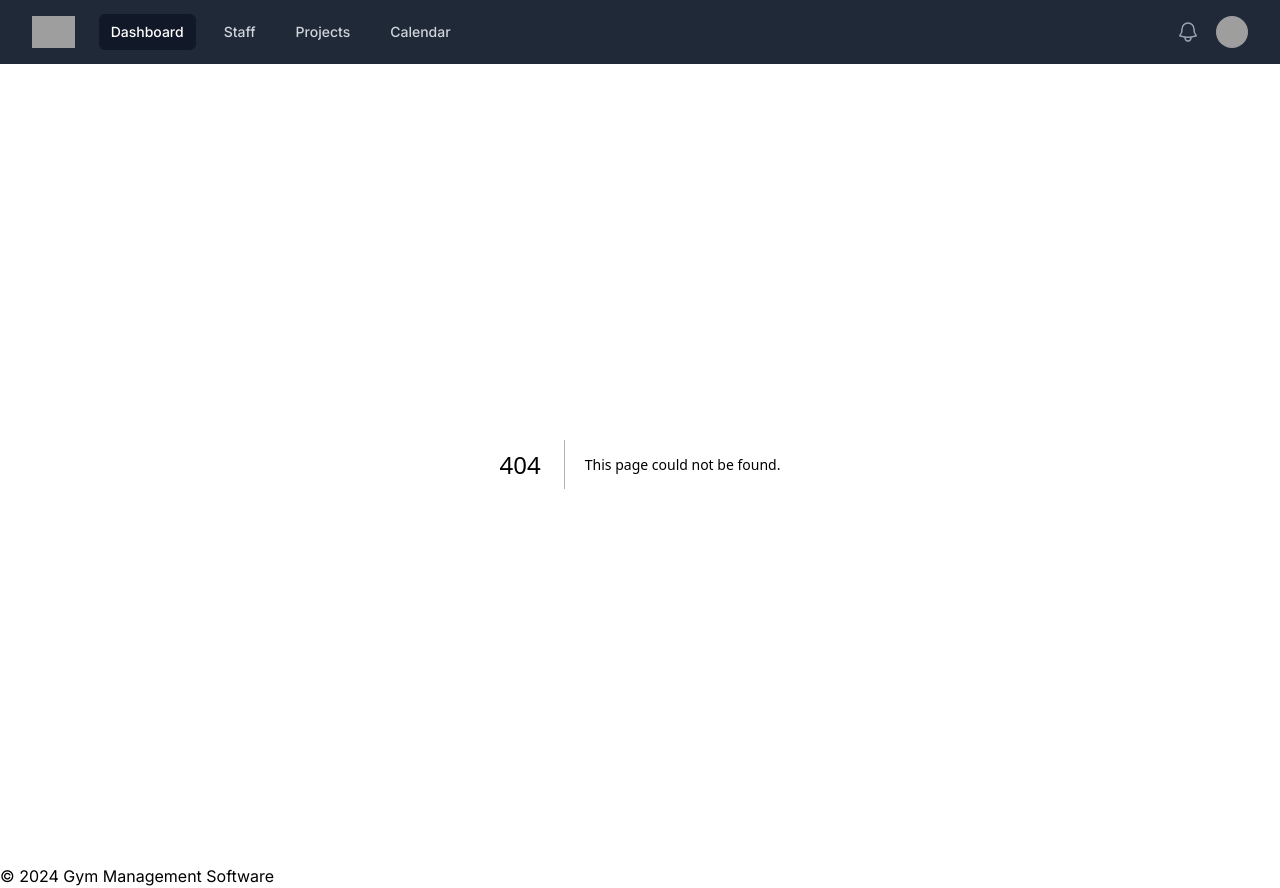
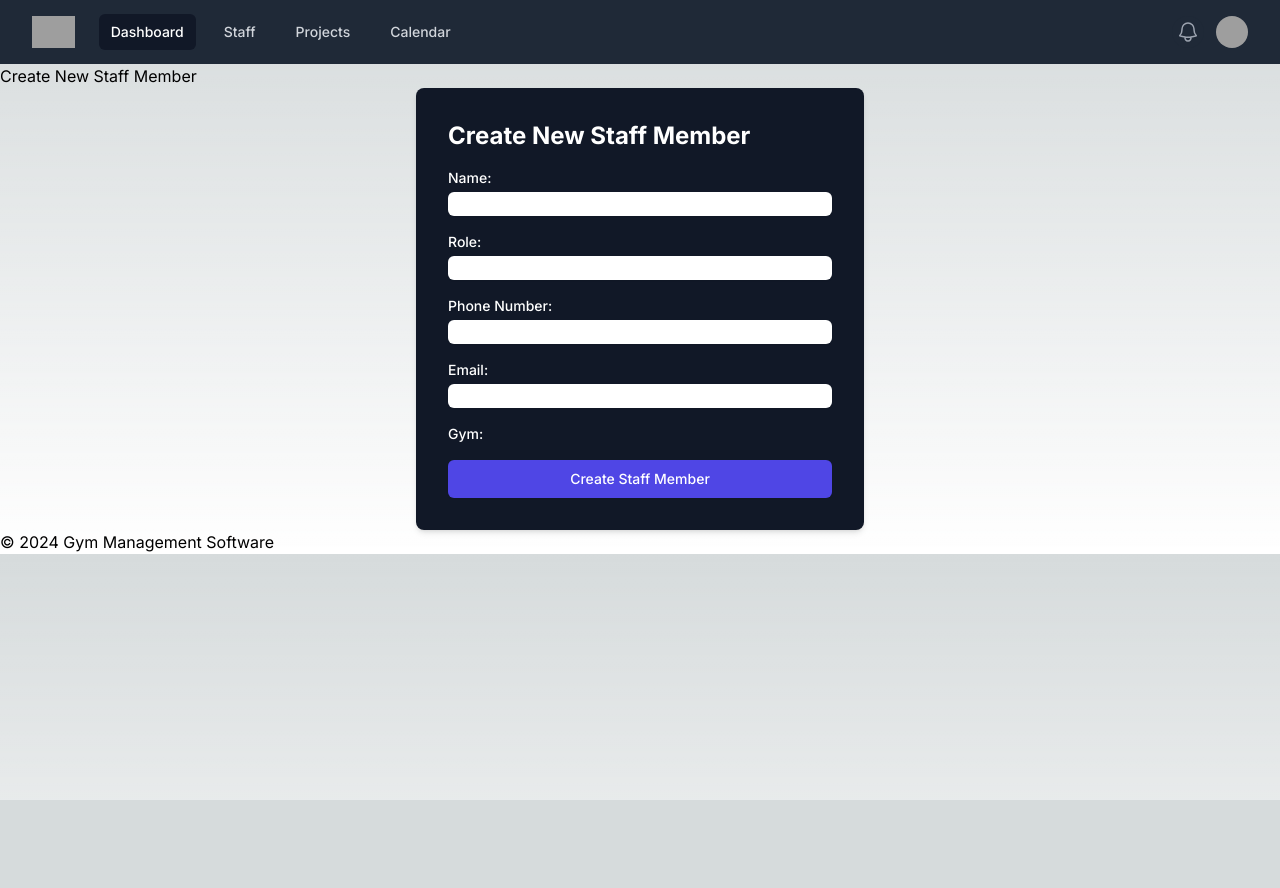
Before and after one commit to dnich02f/Fitness_Gym_Management_Software, a Next.js app in the folder nextjs_frontend/frontend/: page /staff/create in a window 1280 px wide. Before the commit this address had no page. After the commit the page ends 800 px from the top, so only its background shows below. Built offline with nearby package versions, Linux system fonts and the light colour scheme; grey boxes are pictures that could not be loaded.

Commit message:
creating functionality for staff only. will need to approach the frontend one crud at a time, then make it user friendly. Will eventually need to figure out authentication, too.

```diff
--- /dev/null
+++ b/nextjs_frontend/frontend/app/staff/create/page.js
@@ -0,0 +1,13 @@
+import React from 'react';
+import StaffCreationForm from '../../../components/forms/CreateStaffForm';
+
+const CreateStaff = () => {
+ return (
+    <div>
+      <h1>Create New Staff Member</h1>
+      <StaffCreationForm />
+    </div>
+ );
+};
+
+export default CreateStaff;
--- a/nextjs_frontend/frontend/components/dashboard.jsx
+++ b/nextjs_frontend/frontend/components/dashboard.jsx
@@ -1,6 +1,5 @@
 "use client"
 import React from 'react';
-import MembershipGrowthLineChart from './MembershipGrowthLineChart'; // Adjust the path as necessary
 
 const Dashboard = () => {
  // Fetch data from your backend (e.g., using useEffect and fetch API)
--- /dev/null
+++ b/nextjs_frontend/frontend/components/forms/CreateStaffForm.jsx
@@ -0,0 +1,66 @@
+"use client"
+import React, { useState } from 'react';
+
+const StaffCreationForm = () => {
+ const [formData, setFormData] = useState({
+    name: '',
+    role: '',
+    phoneNumber: '',
+    email: '',
+    gymId: 1, // Assuming you have a way to select a gym
+    user: 1,
+ });
+
+ const handleChange = (e) => {
+    setFormData({ ...formData, [e.target.name]: e.target.value });
+ };
+
+const handleSubmit = async (e) => {
+ e.preventDefault();
+
+ const response = await fetch('http://backend:8000/api/gym_management/staff/', {
+    method: 'POST',
+    headers: {
+      'Content-Type': 'application/json',
+    },
+    body: JSON.stringify(formData),
+ });
+
+ if (response.ok) {
+    alert('Staff member created successfully');
+    // Optionally, redirect or clear the form
+ } else {
+    alert('Failed to create staff member');
+ }
+};
+
+
+ return (
+    <form onSubmit={handleSubmit} className="bg-gray-900 p-8 rounded-lg shadow-md max-w-md mx-auto">
+      <h2 className="text-2xl font-bold mb-4 text-white">Create New Staff Member</h2>
+      <div className="mb-4">
+        <label htmlFor="name" className="block text-sm font-medium text-white">Name:</label>
+        <input type="text" name="name" id="name" value={formData.name} onChange={handleChange} required className="mt-1 block w-full rounded-md border-gray-300 shadow-sm focus:border-indigo-300 focus:ring focus:ring-indigo-200 focus:ring-opacity-50 text-black" />
+      </div>
+      <div className="mb-4">
+        <label htmlFor="role" className="block text-sm font-medium text-white">Role:</label>
+        <input type="text" name="role" id="role" value={formData.role} onChange={handleChange} required className="mt-1 block w-full rounded-md border-gray-300 shadow-sm focus:border-indigo-300 focus:ring focus:ring-indigo-200 focus:ring-opacity-50 text-black" />
+      </div>
+      <div className="mb-4">
+        <label htmlFor="phoneNumber" className="block text-sm font-medium text-white">Phone Number:</label>
+        <input type="tel" name="phoneNumber" id="phoneNumber" value={formData.phoneNumber} onChange={handleChange} required className="mt-1 block w-full rounded-md border-gray-300 shadow-sm focus:border-indigo-300 focus:ring focus:ring-indigo-200 focus:ring-opacity-50 text-black" />
+      </div>
+      <div className="mb-4">
+        <label htmlFor="email" className="block text-sm font-medium text-white">Email:</label>
+        <input type="email" name="email" id="email" value={formData.email} onChange={handleChange} required className="mt-1 block w-full rounded-md border-gray-300 shadow-sm focus:border-indigo-300 focus:ring focus:ring-indigo-200 focus:ring-opacity-50 text-black" />
+      </div>
+      <div className="mb-4">
+        <label htmlFor="gymId" className="block text-sm font-medium text-white">Gym:</label>
+        {/* Implement gym selection here */}
+      </div>
+      <button type="submit" className="w-full py-2 px-4 border border-transparent rounded-md shadow-sm text-sm font-medium text-white bg-indigo-600 hover:bg-indigo-700 focus:outline-none focus:ring-2 focus:ring-offset-2 focus:ring-indigo-500">Create Staff Member</button>
+    </form>
+ );
+};
+
+export default StaffCreationForm;
--- a/nextjs_frontend/frontend/components/membershipGrowthLineChart.js
+++ b/nextjs_frontend/frontend/components/membershipGrowthLineChart.js
@@ -1,4 +1,3 @@
-// MembershipGrowthLineChart.js
 import React from 'react';
 import { LineChart, Line, XAxis, YAxis, CartesianGrid, Tooltip, Legend } from 'recharts';
 
```
